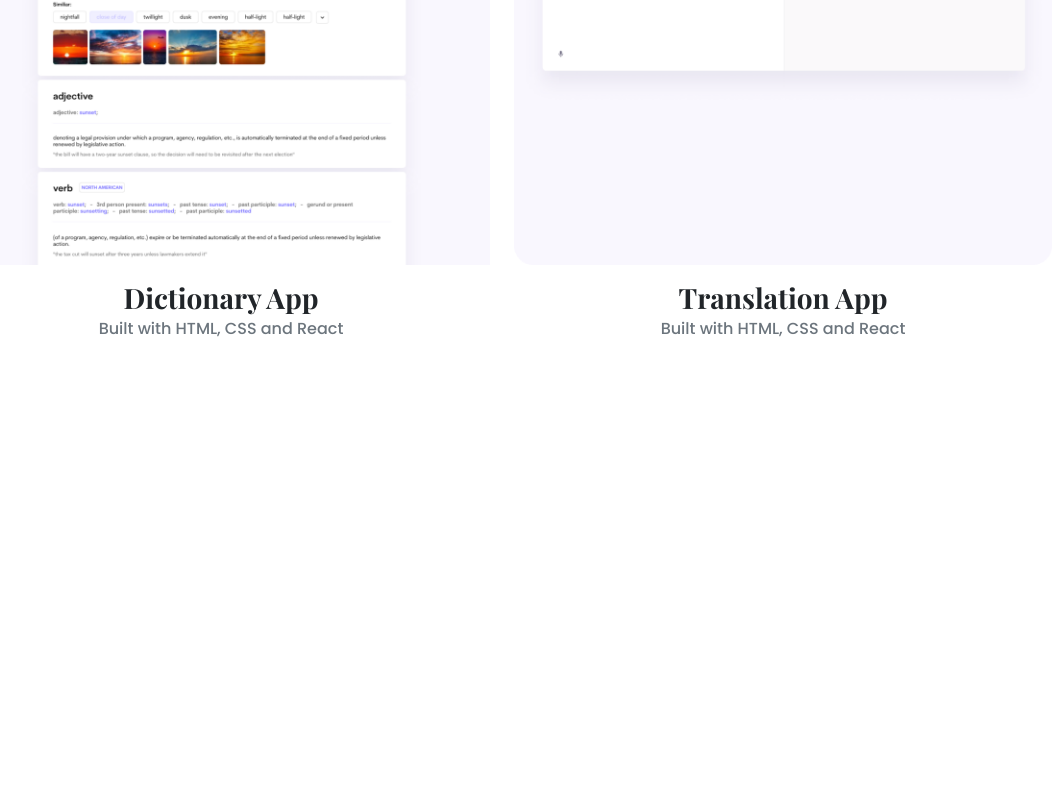
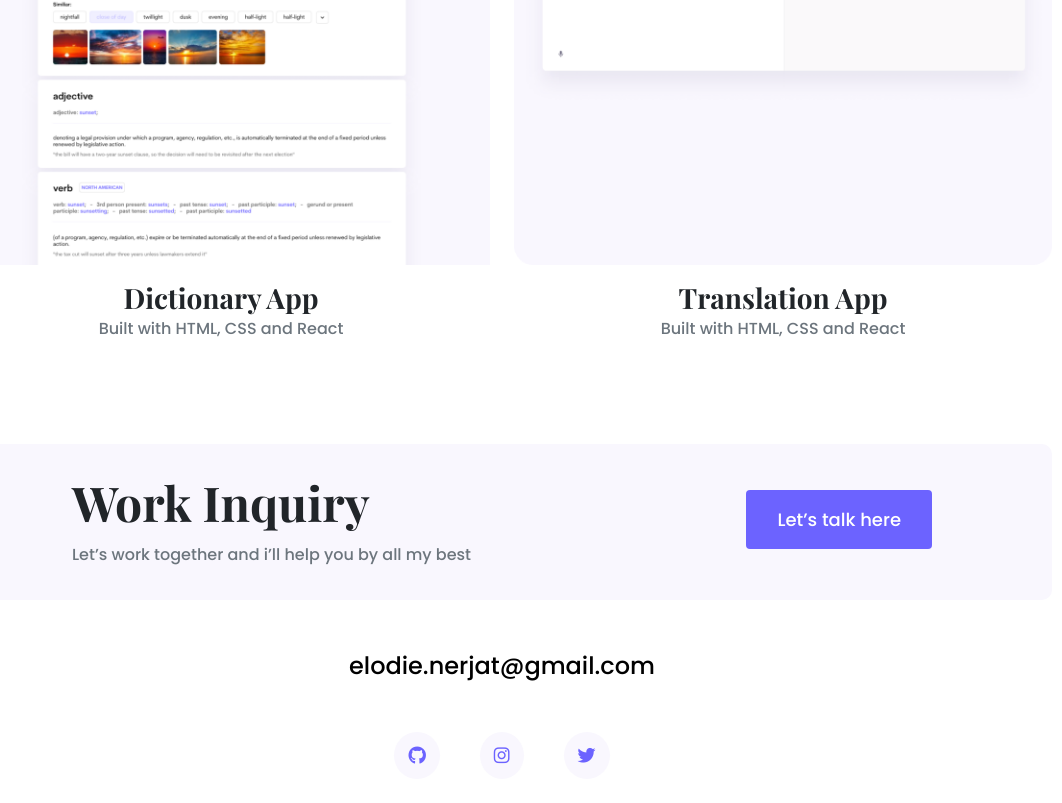
Before and after one commit to Elodie-n/portfolio-project-w5, a plain HTML site: page work.html in a window 1280 px wide. Shown: the part 1411-2214 px from the top of the page, without its empty margins (138-1200 px from the left). Before the commit the page ends 1955 px from the top, so only its background shows below. Drawn offline with nearby package versions, Linux system fonts and the light colour scheme.

Commit message:
Added footer

```diff
--- a/work.html
+++ b/work.html
@@ -80,6 +80,31 @@
           <p class="text-center text-muted">Built with HTML, CSS and React</p>
         </div>
       </div>
+      <footer>
+          <div class="contact-box d-flex justify-content-between mb-5 d-none d-md-flex">
+              <div>
+              <h4>
+                  Work Inquiry
+              </h4>
+              <p class="text-muted">
+                  Let’s work  together and i’ll help you by all my best
+              </p>
+              </div>
+              <div>
+              <a href="" class="btn btn-branding mt-3">Let’s talk here</a>
+              </div>
+          </div>
+          <div class="d-flex justify-content-center mb-5">
+        <a href="mailto:elodie.nerjat@gmail.com" class="email-link"
+          >elodie.nerjat@gmail.com</a
+        >
+        </div>
+        <div class="social-links d-flex justify-content-center">
+          <a href="https://github.com/Elodie-n"><i class="fab fa-github"></i></a>
+          <a href="https://www.instagram.com/elodie.codes/"><i class="fab fa-instagram"></i></a>
+          <a href="https://twitter.com/elodie_0010"><i class="fab fa-twitter"></i></i></a>
+        </div>
+      </footer>
     </div>
   </body>
 </html>
```
Also changed, not shown: contact.html (+25 -0 lines).
